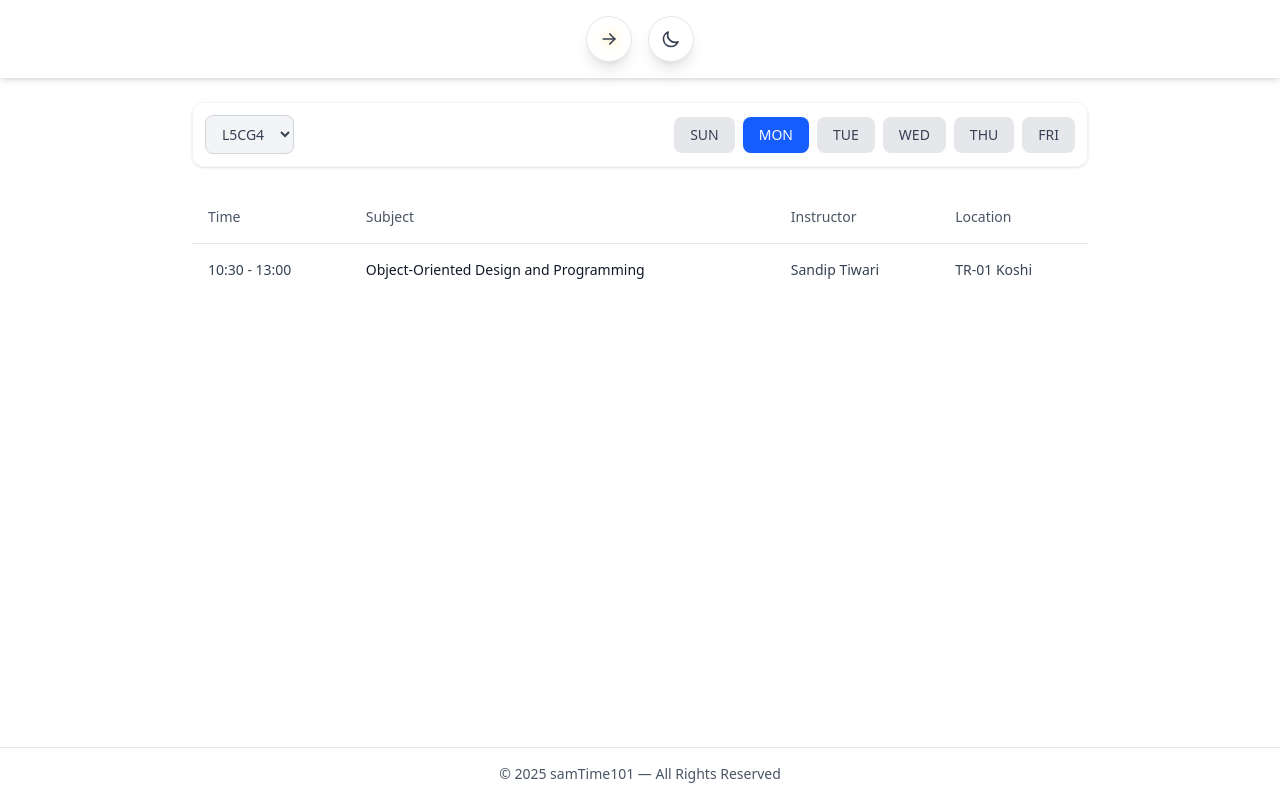
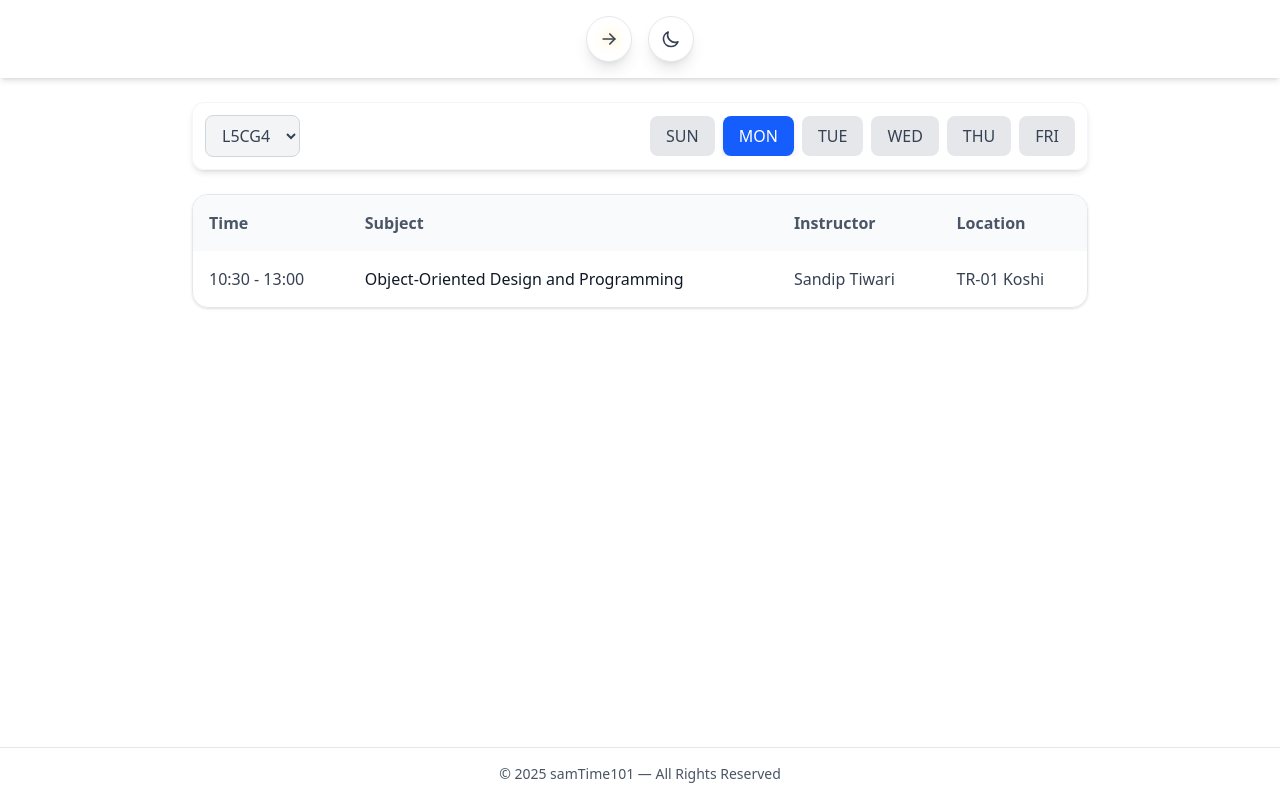
Before and after one commit to samTime101/schedule, a SvelteKit app: page / in a window 1280 px wide. Built offline with nearby package versions, Linux system fonts and the light colour scheme.

Commit message:
feat: new ui

```diff
--- a/src/routes/components/Schedule.svelte
+++ b/src/routes/components/Schedule.svelte
@@ -1,27 +1,26 @@
+
 <script lang="ts">
 	let { groups, defaultGroup } = $props();
 	let selectedGroup = $state(defaultGroup);
 	let schedule = $derived(groups[selectedGroup].SCHEDULE);
 	const days = ['SUN', 'MON', 'TUE', 'WED', 'THU', 'FRI'];
-
 	let selectedDay = $state(days[new Date().getDay()]);
 </script>
 
 <div class="w-full flex justify-center p-4 md:p-6">
 	<div class="w-full max-w-4xl space-y-4 md:space-y-6">
 
-		<!-- TOP CONTROL BAR: Group + Day Tabs combined -->
-		<div class="bg-white/70 dark:bg-gray-800/70 backdrop-blur-lg shadow-sm
+		<!-- TOP CONTROL BAR -->
+		<div class="bg-white/80 dark:bg-gray-800/80 backdrop-blur-lg shadow-md
 		            border border-gray-200/40 dark:border-gray-700/40
 		            rounded-xl p-3 flex flex-col md:flex-row md:items-center
 		            gap-3 md:justify-between">
-
 			<!-- GROUP DROPDOWN -->
 			<select
 				bind:value={selectedGroup}
 				class="px-3 py-2 bg-gray-100 dark:bg-gray-700 rounded-lg
 				       border border-gray-300 dark:border-gray-600
-				       text-gray-700 dark:text-gray-300 text-sm
+				       text-gray-700 dark:text-gray-300 text-sm md:text-base
 				       focus:ring-2 focus:ring-blue-500 outline-none transition"
 			>
 				{#each Object.keys(groups) as g}
@@ -34,12 +33,10 @@
 				{#each days as day}
 					<button
 						onclick={() => (selectedDay = day)}
-						class="
-							px-4 py-2 rounded-lg text-sm font-medium transition-all whitespace-nowrap
+						class="px-4 py-2 rounded-lg text-sm md:text-base font-medium transition-all whitespace-nowrap
 							{selectedDay === day
-								? 'bg-blue-600 text-white shadow'
-								: 'bg-gray-200 dark:bg-gray-700 text-gray-700 dark:text-gray-300 hover:bg-gray-300 dark:hover:bg-gray-600'}
-						"
+								? 'bg-blue-600 text-white shadow-md'
+								: 'bg-gray-200 dark:bg-gray-700 text-gray-700 dark:text-gray-300 hover:bg-gray-300 dark:hover:bg-gray-600'}"
 					>
 						{day}
 					</button>
@@ -51,46 +48,45 @@
 		<div class="mt-2">
 
 			{#if schedule[selectedDay].length === 0}
-
 				<!-- EMPTY DAY -->
-				<p class="text-gray-500 dark:text-gray-400 italic text-center py-10">
+				<p class="text-gray-500 dark:text-gray-400 italic text-center py-10 text-base md:text-lg">
 					No classes today.
 				</p>
 
 			{:else}
 
-				<!-- MOBILE VIEW -->
-				<div class="flex flex-col gap-3 md:hidden">
+				<!-- MOBILE: stacked card layout -->
+				<div class="flex flex-col gap-4 md:hidden">
 					{#each schedule[selectedDay] as session}
-						<div class="bg-white dark:bg-gray-800 rounded-xl p-4 shadow-sm border border-gray-200/40 dark:border-gray-700/40">
-							<div class="flex justify-between mb-1">
-								<span class="font-semibold text-gray-900 dark:text-gray-100">{session.MODULE}</span>
-								<span class="text-gray-600 dark:text-gray-400 text-xs">{session.START} - {session.END}</span>
+						<div class="bg-white dark:bg-gray-800 rounded-2xl p-4 shadow-sm border border-gray-200/40 dark:border-gray-700/40">
+							<div class="flex justify-between items-center mb-2">
+								<h3 class="font-semibold text-gray-900 dark:text-gray-100 text-base md:text-lg">{session.MODULE}</h3>
+								<span class="text-gray-600 dark:text-gray-400 text-xs md:text-sm">
+									{session.START} - {session.END}
+								</span>
 							</div>
-
-							<div class="text-gray-700 dark:text-gray-300 text-sm space-y-1">
-								<p><span class="font-medium">Instructor: </span>{session.TEACHER}</p>
-								<p><span class="font-medium">Location: </span>{session.VENUE}</p>
+							<div class="text-gray-700 dark:text-gray-300 text-sm md:text-base space-y-1">
+								<p><span class="font-medium">Instructor:</span> {session.TEACHER}</p>
+								<p><span class="font-medium">Location:</span> {session.VENUE}</p>
 							</div>
 						</div>
 					{/each}
 				</div>
 
-				<!-- DESKTOP VIEW -->
-				<div class="hidden md:block mt-3 overflow-hidden rounded-xl">
-					<table class="w-full text-sm border-collapse overflow-hidden shadow-sm">
-						<thead>
-							<tr class="bg-white dark:bg-gray-800 text-gray-600 dark:text-gray-400 border-b border-gray-200 dark:border-gray-700">
-								<th class="p-4 font-medium text-left">Time</th>
-								<th class="p-4 font-medium text-left">Subject</th>
-								<th class="p-4 font-medium text-left">Instructor</th>
-								<th class="p-4 font-medium text-left">Location</th>
+				<!-- DESKTOP: table with better visual hierarchy -->
+				<div class="hidden md:block mt-4 overflow-hidden rounded-2xl shadow-sm border border-gray-200 dark:border-gray-700">
+					<table class="w-full text-sm md:text-base border-collapse">
+						<thead class="bg-gray-50 dark:bg-gray-800 text-gray-600 dark:text-gray-400">
+							<tr>
+								<th class="p-4 text-left font-semibold">Time</th>
+								<th class="p-4 text-left font-semibold">Subject</th>
+								<th class="p-4 text-left font-semibold">Instructor</th>
+								<th class="p-4 text-left font-semibold">Location</th>
 							</tr>
 						</thead>
-
 						<tbody class="divide-y divide-gray-100 dark:divide-gray-700">
 							{#each schedule[selectedDay] as session, i}
-								<tr class="hover:bg-gray-100/60 dark:hover:bg-gray-700/50 transition">
+								<tr class="hover:bg-gray-100/50 dark:hover:bg-gray-700/50 transition">
 									<td class="p-4 text-gray-700 dark:text-gray-300">{session.START} - {session.END}</td>
 									<td class="p-4 font-medium text-gray-900 dark:text-gray-100">{session.MODULE}</td>
 									<td class="p-4 text-gray-700 dark:text-gray-300">{session.TEACHER}</td>
@@ -102,7 +98,7 @@
 				</div>
 
 			{/if}
+
 		</div>
-
 	</div>
 </div>
```
